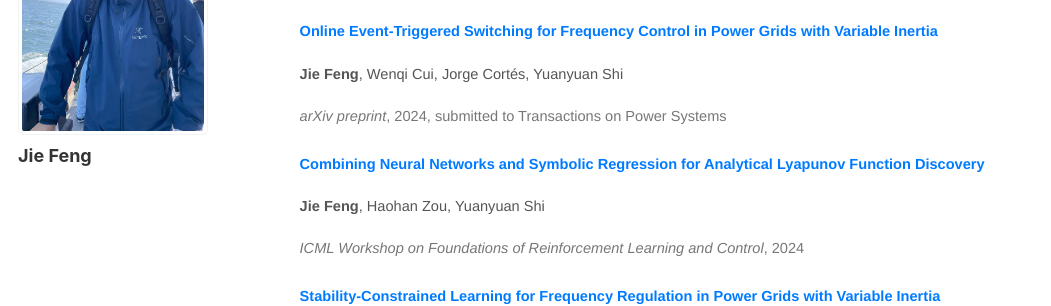
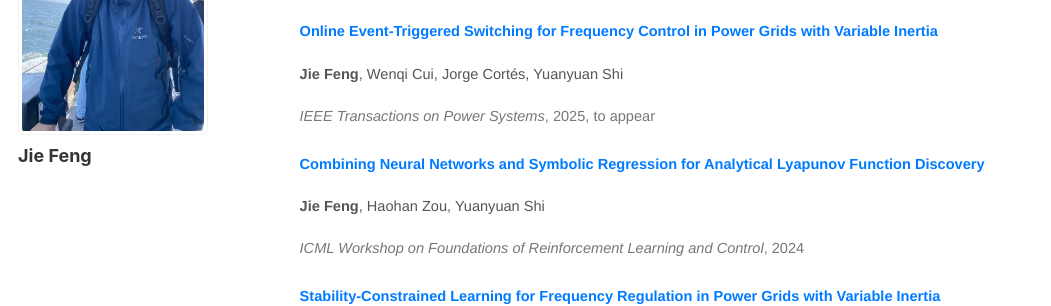
Before and after one commit to JieFeng-cse/JieFeng-cse.github.io, a Jekyll site: the page built from _pages/about.md, in a window 1280 px wide and 900 px high, scrolled down 535 px. Shown: the part 152-458 px from the top of the window, without its empty margins (0-1051 px from the left). Built offline with Jekyll 4.4.1, drawn with Linux system fonts in a browser that asks for light colours.

Commit message:
update paper status

```diff
--- a/_pages/about.md
+++ b/_pages/about.md
@@ -152,7 +152,7 @@ redirect_from:
           <strong>Jie Feng</strong>, Wenqi Cui, Jorge Cortés, Yuanyuan Shi
         </p>
         <p class="publication-info">
-          <em>arXiv preprint</em>, 2024, submitted to Transactions on Power Systems
+          <em>IEEE Transactions on Power Systems</em>, 2025, to appear
         </p>
       </li>
       <!-- Publication 2 -->
```
